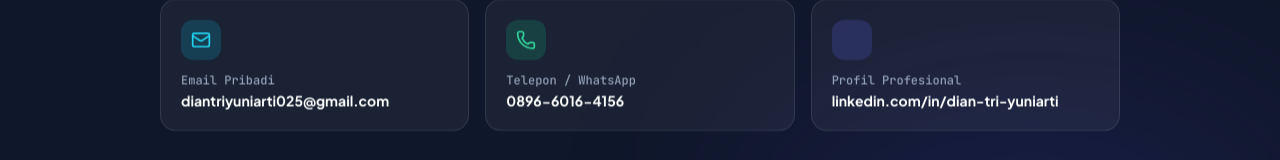
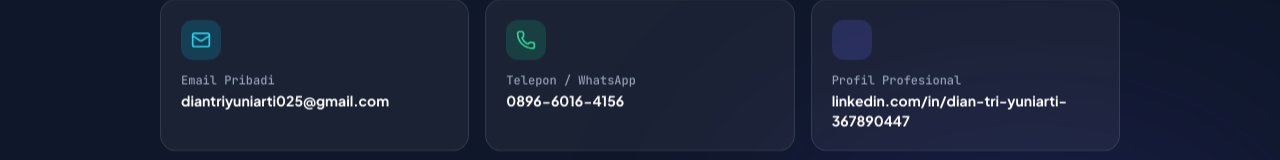
Before and after one commit to diantriyuniarti/dian.github.io, a plain HTML site: page docs/index.html in a window 1280 px wide. Shown: the part 5048-5208 px from the top of the page. Drawn offline with nearby package versions, Linux system fonts and the light colour scheme.

Commit message:
docs: update LinkedIn profile URL

```diff
--- a/docs/index.html
+++ b/docs/index.html
@@ -240,7 +240,7 @@
 
           <!-- Social Links -->
           <div class="flex items-center justify-center lg:justify-start gap-3 pt-2 text-slate-500 dark:text-slate-400">
-            <a href="https://linkedin.com/in/dian-tri-yuniarti-367890447" target="_blank" class="p-2.5 rounded-xl border border-slate-200 dark:border-slate-800 hover:text-brand-600 dark:hover:text-cyan-400 hover:border-brand-500/40 transition transform hover:scale-110" title="LinkedIn">
+            <a href="https://www.linkedin.com/in/dian-tri-yuniarti-367890447/" target="_blank" class="p-2.5 rounded-xl border border-slate-200 dark:border-slate-800 hover:text-brand-600 dark:hover:text-cyan-400 hover:border-brand-500/40 transition transform hover:scale-110" title="LinkedIn">
               <i data-lucide="linkedin" class="w-4 h-4"></i>
             </a>
             <a href="mailto:diantriyuniarti025@gmail.com" class="p-2.5 rounded-xl border border-slate-200 dark:border-slate-800 hover:text-brand-600 dark:hover:text-cyan-400 hover:border-brand-500/40 transition transform hover:scale-110" title="Email">
@@ -1067,12 +1067,12 @@
           <div class="text-sm font-bold text-white mt-0.5">0896-6016-4156</div>
         </a>
 
-        <a href="https://linkedin.com/in/dian-tri-yuniarti-367890447" target="_blank" class="p-5 rounded-2xl bg-white/5 border border-white/10 hover:border-indigo-400/50 hover:bg-white/10 transition transform hover:-translate-y-1 group">
+        <a href="https://www.linkedin.com/in/dian-tri-yuniarti-367890447/" target="_blank" class="p-5 rounded-2xl bg-white/5 border border-white/10 hover:border-indigo-400/50 hover:bg-white/10 transition transform hover:-translate-y-1 group">
           <div class="w-10 h-10 rounded-xl bg-indigo-500/20 text-indigo-400 flex items-center justify-center mb-3 group-hover:scale-110 transition">
             <i data-lucide="linkedin" class="w-5 h-5"></i>
           </div>
           <div class="text-xs text-slate-400 font-mono">Profil Profesional</div>
-          <div class="text-sm font-bold text-white mt-0.5">linkedin.com/in/dian-tri-yuniarti</div>
+          <div class="text-sm font-bold text-white mt-0.5">linkedin.com/in/dian-tri-yuniarti-367890447</div>
         </a>
 
       </div>
```
Also changed, not shown: index.html (+3 -3 lines).
